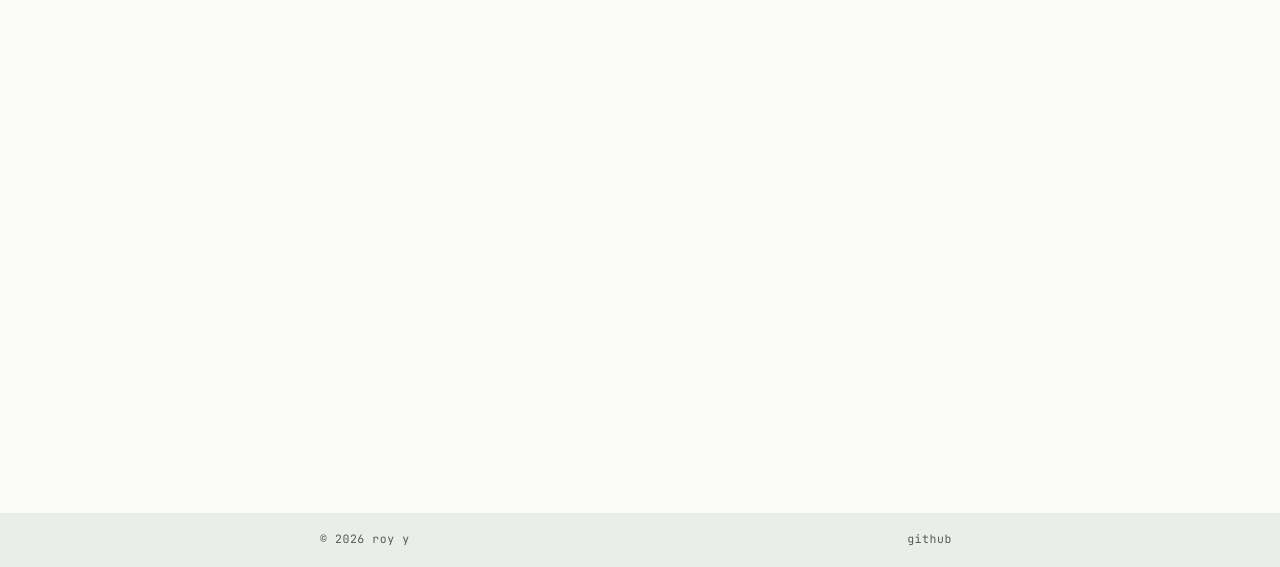
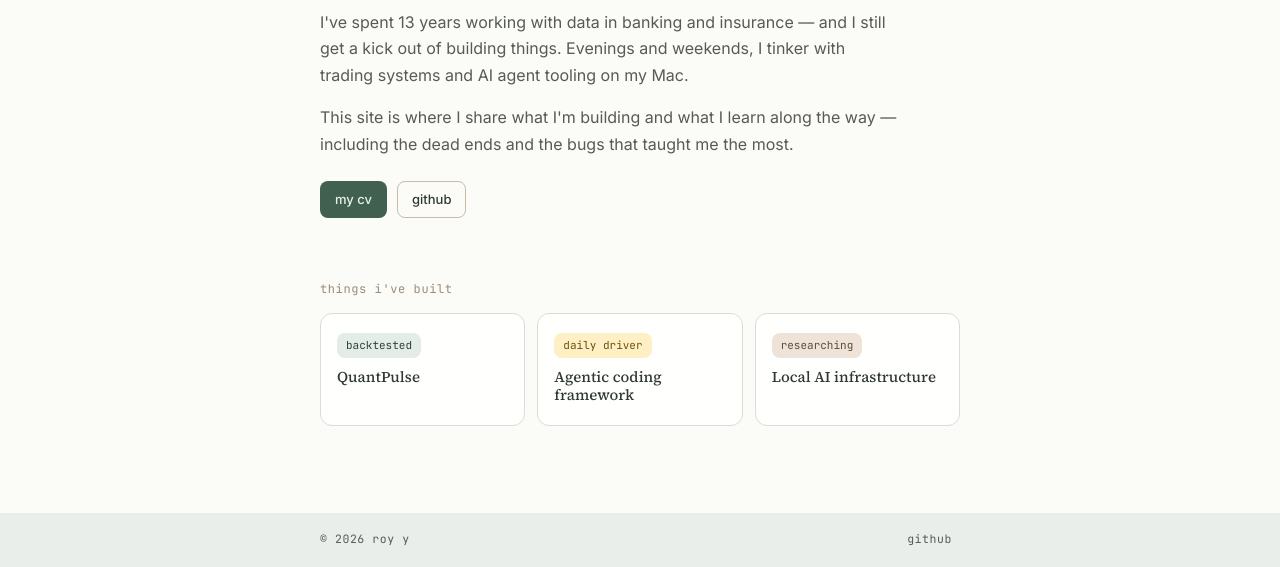
Before and after one commit to royywn/royywn.github.io, an Astro site: page / in a window 1280 px wide. Shown: the part 233-800 px from the top of the page. Built offline with nearby package versions, Linux system fonts and the light colour scheme; Astro itself is replaced by a stand-in of ours.

Commit message:
feat: landing page per DESIGN.md zones with verbatim hero copy

```diff
--- a/src/components/Card.astro
+++ b/src/components/Card.astro
@@ -18,6 +18,6 @@ const { title, description, href, status, tags } = Astro.props;
 <a class="card" href={href}>
   {status && <Badge status={status} />}
   <h3 class="card-title">{title}</h3>
-  <p class="card-description">{description}</p>
+  {description && <p class="card-description">{description}</p>}
   {tags && tags.length > 0 && <div class="card-tags">{tags.join(' · ')}</div>}
 </a>
--- /dev/null
+++ b/src/data/projects.ts
@@ -0,0 +1,38 @@
+// Typed project data for the landing cards and /projects (PLAN Phase 2).
+// Names and badge statuses are approved in DESIGN.md zone 3; descriptions,
+// tags, and repo links await content-sources/projects.md (BLOCKERS B-07) —
+// never invent them.
+import type { BadgeStatus } from '../components/badge-status';
+
+export interface Project {
+  name: string;
+  description: string;
+  status: BadgeStatus;
+  tags: string[];
+  repo?: string;
+  writeup?: string;
+}
+
+export const projects: Project[] = [
+  {
+    name: 'QuantPulse',
+    // TODO:ROY one-liner, tech tags, repo link from content-sources/projects.md (B-07)
+    description: '',
+    status: 'backtested',
+    tags: [],
+  },
+  {
+    name: 'Agentic coding framework',
+    // TODO:ROY one-liner, tech tags, repo link from content-sources/projects.md (B-07)
+    description: '',
+    status: 'daily driver',
+    tags: [],
+  },
+  {
+    name: 'Local AI infrastructure',
+    // TODO:ROY one-liner, tech tags, repo link from content-sources/projects.md (B-07)
+    description: '',
+    status: 'researching',
+    tags: [],
+  },
+];
--- a/src/pages/index.astro
+++ b/src/pages/index.astro
@@ -1,12 +1,70 @@
 ---
-// Phase 1 stub — the full DESIGN.md five-zone landing is built in Phase 2.
+// Landing per DESIGN.md five-zone spec; hero copy is approved — used verbatim.
 import Base from '../layouts/Base.astro';
+import Card from '../components/Card.astro';
+import { getCollection } from 'astro:content';
+import { projects } from '../data/projects';
+
+const posts = (
+  await getCollection('blog', ({ data }) => import.meta.env.DEV || !data.draft)
+)
+  .sort((a, b) => b.data.date.valueOf() - a.data.date.valueOf())
+  .slice(0, 3);
 ---
 
 <Base
   title="roy yang"
   description="Notes on markets, machine learning & AI agents."
 >
-  <!-- TODO:ROY landing page per DESIGN.md zone spec (PLAN Phase 2) -->
-  <p class="label-mono">notes on markets, machine learning &amp; ai agents</p>
+  <section class="hero">
+    <p class="label-mono eyebrow">notes on markets, machine learning &amp; ai agents</p>
+    <h1>Hi, I'm Roy.</h1>
+    <p>
+      I've spent 13 years working with data in banking and insurance — and I
+      still get a kick out of building things. Evenings and weekends, I tinker
+      with trading systems and AI agent tooling on my Mac.
+    </p>
+    <p>
+      This site is where I share what I'm building and what I learn along the
+      way — including the dead ends and the bugs that taught me the most.
+    </p>
+    <div class="actions">
+      <a class="btn btn-primary" href="/Roy_Yang_CV.pdf">my cv</a>
+      <a class="btn btn-secondary" href="https://github.com/royywn">github</a>
+      <!-- TODO:ROY linkedin + say hello buttons once URL and public email are confirmed (BLOCKERS B-03) -->
+    </div>
+  </section>
+
+  <section>
+    <h2 class="section-label">things i've built</h2>
+    <div class="card-grid">
+      {
+        projects.map((project) => (
+          <Card
+            title={project.name}
+            description={project.description}
+            href="/projects"
+            status={project.status}
+            tags={project.tags}
+          />
+        ))
+      }
+    </div>
+  </section>
+
+  {
+    posts.length > 0 && (
+      <section>
+        <h2 class="section-label">recent notes</h2>
+        {posts.map((post) => (
+          <div class="post-row">
+            <a href={`/blog/${post.slug}/`}>{post.data.title}</a>
+            <time datetime={post.data.date.toISOString()}>
+              {post.data.date.toISOString().slice(0, 10)}
+            </time>
+          </div>
+        ))}
+      </section>
+    )
+  }
 </Base>
--- a/src/styles/global.css
+++ b/src/styles/global.css
@@ -140,6 +140,42 @@ code, kbd, pre {
 
 code { font-size: 0.875em; }
 
+/* ---------- landing structure (DESIGN.md zones) ---------- */
+
+.hero {
+  max-width: 580px;
+  padding: 2.5rem 0 1.5rem;
+}
+
+.hero .eyebrow {
+  color: var(--accent);
+  margin: 0 0 0.5rem;
+}
+
+.actions {
+  display: flex;
+  flex-wrap: wrap;
+  gap: 10px;
+  align-items: center;
+  margin-top: 1.5rem;
+}
+
+.section-label {
+  font-family: 'JetBrains Mono', ui-monospace, monospace;
+  font-size: 12px;
+  font-weight: 400;
+  letter-spacing: 0.05em;
+  text-transform: lowercase;
+  color: var(--text-muted);
+  margin: 2.5rem 0 1rem;
+}
+
+.card-grid {
+  display: grid;
+  grid-template-columns: repeat(auto-fit, minmax(180px, 1fr));
+  gap: 12px;
+}
+
 /* ---------- mono label — the signature: 12px, letter-spacing 0.05em, lowercase.
    Used for section labels, dates, tech tags, nav wordmark, footer. ---------- */
 
```
